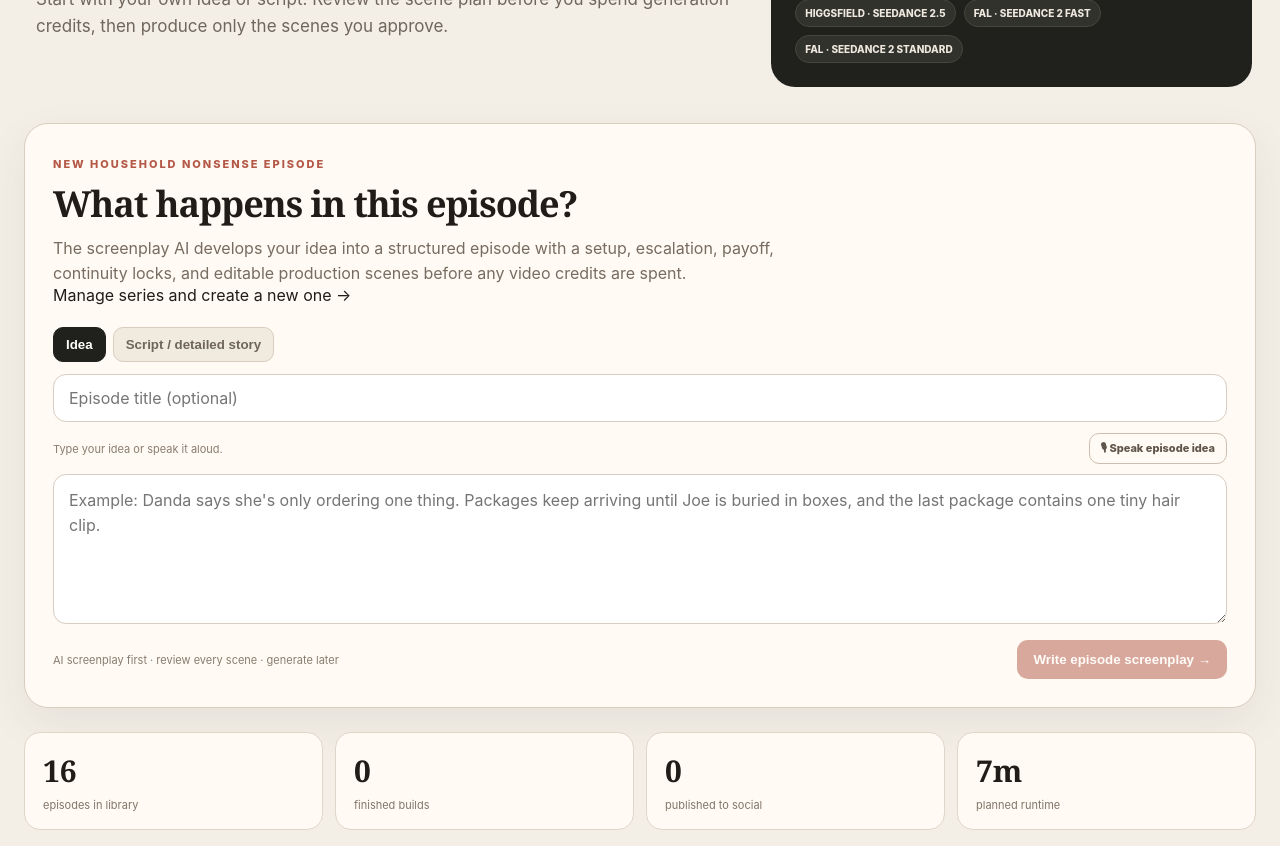
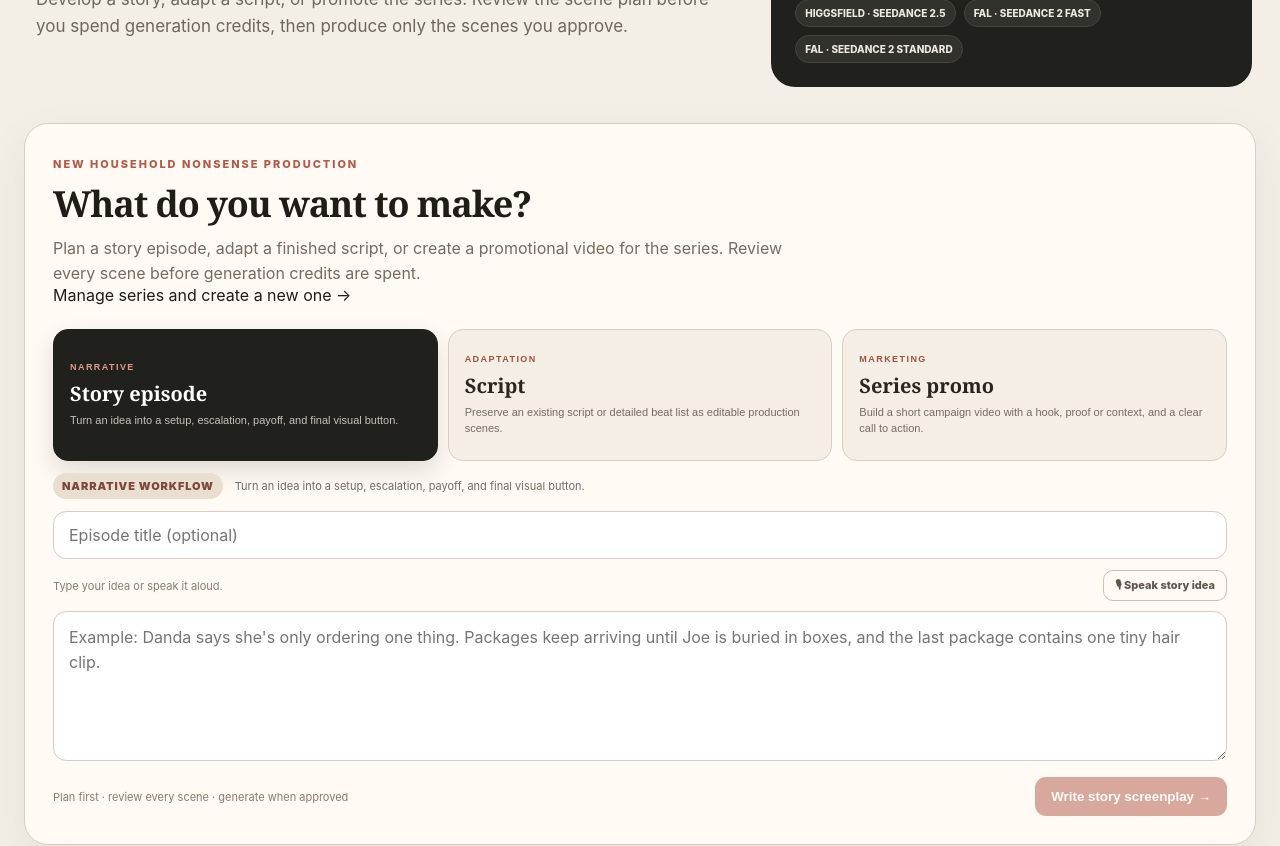
Before and after one commit to retroservices1121/relations, a Next.js app: page /studio in a window 1280 px wide. Shown: the part 340-1186 px from the top of the page. Built offline with nearby package versions, Linux system fonts and the light colour scheme; no server answers; the database is empty.

Commit message:
Add story and series promo workflows

```diff
--- a/app/api/episodes/route.ts
+++ b/app/api/episodes/route.ts
@@ -10,6 +10,38 @@ export const maxDuration = 120;
 
 function clean(value: unknown) {
   return typeof value === "string" ? value.trim() : "";
+}
+
+function campaignBrief(value: unknown) {
+  if (!value || typeof value !== "object") return "";
+  const campaign = value as Record<string, unknown>;
+  const objectiveLabels: Record<string, string> = {
+    "episode-promo": "promote a specific episode",
+    "series-awareness": "build awareness of the recurring series",
+    "audience-growth": "earn follows from new viewers",
+    launch: "announce a launch or new release",
+    retention: "bring existing viewers back for another episode",
+  };
+  const channelLabels: Record<string, string> = {
+    "vertical-social": "TikTok, Instagram Reels, or YouTube Shorts",
+    youtube: "YouTube, using the series' configured aspect ratio",
+    "paid-social": "a paid social placement",
+    "landing-page": "a landing-page hero video",
+  };
+  const objective = clean(campaign.objective);
+  const channel = clean(campaign.channel);
+  const audience = clean(campaign.audience);
+  const callToAction = clean(campaign.callToAction);
+  return [
+    `Campaign objective: ${objectiveLabels[objective] || "promote the series"}.`,
+    `Primary channel: ${channelLabels[channel] || "vertical social video"}.`,
+    audience
+      ? `Audience: ${audience}.`
+      : "Audience: viewers likely to recognize the series' relationship comedy.",
+    callToAction
+      ? `Approved call to action: ${callToAction}.`
+      : "Call to action: invite the viewer to watch or follow without inventing an offer.",
+  ].join("\n");
 }
 
 export async function GET() {
@@ -33,7 +65,12 @@ export async function POST(request: NextRequest) {
   try {
     const body = await request.json();
     const prompt = clean(body.prompt);
-    const mode = body.mode === "script" ? "script" : "idea";
+    const requestedMode = clean(body.mode);
+    const mode = requestedMode === "script"
+      ? "script"
+      : requestedMode === "marketing"
+        ? "marketing"
+        : "story";
     const seriesId = clean(body.seriesId) || "household-nonsense";
     if (prompt.length < 10)
       return NextResponse.json(
@@ -52,7 +89,14 @@ export async function POST(request: NextRequest) {
     const series = await getSeries(seriesId);
     if (!series) return NextResponse.json({ error: "The selected series could not be found." }, { status: 404 });
     if (!series.characters.length) return NextResponse.json({ error: "Add at least one character to the series before writing an episode." }, { status: 409 });
-    const screenplay = await writeEpisodeScreenplay({ premise: prompt, mode, series });
+    const screenplay = await writeEpisodeScreenplay({
+      premise:
+        mode === "marketing"
+          ? `${campaignBrief(body.campaign)}\n\nCreative brief:\n${prompt}`
+          : prompt,
+      mode,
+      series,
+    });
     const requestedTitle = clean(body.title);
     const episode = await createCustomEpisode({
       title: requestedTitle || screenplay.title,
--- a/app/studio/studio.module.css
+++ b/app/studio/studio.module.css
@@ -13,9 +13,123 @@
   font-size: 11px;
 }
 
+.modeCards {
+  display: grid;
+  grid-template-columns: repeat(3, minmax(0, 1fr));
+  gap: 10px;
+  margin: 24px 0 12px;
+}
+
+.modeCards button {
+  min-height: 132px;
+  padding: 16px;
+  border: 1px solid #d8cec0;
+  border-radius: 15px;
+  background: #f4eee5;
+  color: #29251f;
+  text-align: left;
+  cursor: pointer;
+}
+
+.modeCards button > span,
+.modeCards button > strong,
+.modeCards button > small { display: block; }
+
+.modeCards button > span {
+  color: #a44e3f;
+  font-size: 9px;
+  font-weight: 900;
+  letter-spacing: .16em;
+  text-transform: uppercase;
+}
+
+.modeCards button > strong {
+  margin: 8px 0 6px;
+  font-family: Georgia, serif;
+  font-size: 20px;
+}
+
+.modeCards button > small {
+  color: #766c61;
+  font-size: 11px;
+  line-height: 1.45;
+}
+
+.modeCards .activeModeCard {
+  border-color: #20201d;
+  background: #20201d;
+  color: #fff;
+  box-shadow: 0 10px 24px rgba(32, 32, 29, .14);
+}
+
+.modeCards .activeModeCard > span { color: #e39a89; }
+.modeCards .activeModeCard > small { color: #c9c1b7; }
+
+.modeSummary {
+  display: flex;
+  align-items: center;
+  gap: 12px;
+  margin-bottom: 12px;
+  color: #766c61;
+  font-size: 11px;
+}
+
+.modeSummary span {
+  flex: 0 0 auto;
+  border-radius: 999px;
+  background: #eaded1;
+  color: #7d473c;
+  padding: 6px 9px;
+  font-weight: 900;
+  text-transform: uppercase;
+  letter-spacing: .08em;
+}
+
+.modeSummary p { margin: 0; }
+
+.campaignFields {
+  display: grid;
+  grid-template-columns: repeat(2, minmax(0, 1fr));
+  gap: 10px;
+  margin: 14px 0;
+  padding: 16px;
+  border: 1px solid #dfd3c4;
+  border-radius: 15px;
+  background: #f5efe7;
+}
+
+.campaignFields label {
+  display: grid;
+  gap: 6px;
+  color: #625a51;
+  font-size: 10px;
+  font-weight: 900;
+  letter-spacing: .05em;
+  text-transform: uppercase;
+}
+
+.campaignFields input,
+.campaignFields select {
+  width: 100%;
+  padding: 11px 12px;
+  border: 1px solid #d7cdc0;
+  border-radius: 10px;
+  background: #fff;
+  color: #27231f;
+  font: inherit;
+  font-size: 12px;
+  text-transform: none;
+  letter-spacing: 0;
+}
+
 @media (max-width: 640px) {
   .composerPromptTools {
     align-items: flex-start;
     flex-direction: column;
   }
+
+  .modeCards,
+  .campaignFields { grid-template-columns: 1fr; }
+  .modeCards button { min-height: auto; }
+  .modeSummary { align-items: flex-start; flex-direction: column; }
 }
--- a/components/NewEpisodeComposer.tsx
+++ b/components/NewEpisodeComposer.tsx
@@ -5,19 +5,33 @@ import { useRouter } from "next/navigation";
 import styles from "../app/studio/studio.module.css";
 import SpeechInputButton from "./SpeechInputButton";
 
-type Mode = "idea" | "script";
+type Mode = "story" | "script" | "marketing";
 
-export default function NewEpisodeComposer({seriesId="household-nonsense",seriesTitle="Household Nonsense"}:{seriesId?:string;seriesTitle?:string}) {
+const modes: Array<{ id: Mode; label: string; eyebrow: string; description: string }> = [
+  { id: "story", label: "Story episode", eyebrow: "Narrative", description: "Turn an idea into a setup, escalation, payoff, and final visual button." },
+  { id: "script", label: "Script", eyebrow: "Adaptation", description: "Preserve an existing script or detailed beat list as editable production scenes." },
+  { id: "marketing", label: "Series promo", eyebrow: "Marketing", description: "Build a short campaign video with a hook, proof or context, and a clear call to action." },
+];
+
+export default function NewEpisodeComposer({
+  seriesId = "household-nonsense",
+  seriesTitle = "Household Nonsense",
+}: { seriesId?: string; seriesTitle?: string }) {
   const router = useRouter();
-  const [mode, setMode] = useState<Mode>("idea");
+  const [mode, setMode] = useState<Mode>("story");
   const [title, setTitle] = useState("");
   const [prompt, setPrompt] = useState("");
+  const [objective, setObjective] = useState("episode-promo");
+  const [channel, setChannel] = useState("vertical-social");
+  const [audience, setAudience] = useState("");
+  const [callToAction, setCallToAction] = useState("");
   const [busy, setBusy] = useState(false);
   const [error, setError] = useState("");
+  const selectedMode = modes.find((item) => item.id === mode) || modes[0];
 
   async function createEpisode() {
     if (!prompt.trim()) {
-      setError("Describe the episode or paste a script first.");
+      setError(mode === "marketing" ? "Describe what this promo should feature first." : "Describe the episode or paste a script first.");
       return;
     }
     setBusy(true);
@@ -26,17 +40,17 @@ export default function NewEpisodeComposer({seriesId="household-nonsense",series
       const response = await fetch("/api/episodes", {
         method: "POST",
         headers: { "Content-Type": "application/json" },
-        body: JSON.stringify({ mode, title, prompt, seriesId }),
+        body: JSON.stringify({
+          mode, title, prompt, seriesId,
+          campaign: mode === "marketing" ? { objective, channel, audience, callToAction } : undefined,
+        }),
       });
       const data = await response.json();
-      if (!response.ok)
-        throw new Error(data.error || "Could not create episode plan.");
+      if (!response.ok) throw new Error(data.error || "Could not create production plan.");
       router.push(`/episodes/${data.episode.id}`);
       router.refresh();
     } catch (err) {
-      setError(
-        err instanceof Error ? err.message : "Could not create episode plan.",
-      );
+      setError(err instanceof Error ? err.message : "Could not create production plan.");
       setBusy(false);
     }
   }
@@ -44,60 +58,40 @@ export default function NewEpisodeComposer({seriesId="household-nonsense",series
   return (
     <section className={styles.composer}>
       <div className={styles.composerIntro}>
-        <span className={styles.kicker}>New {seriesTitle} episode</span>
-        <h2>What happens in this episode?</h2>
-        <p>
-          The screenplay AI develops your idea into a structured episode with a
-          setup, escalation, payoff, continuity locks, and editable production
-          scenes before any video credits are spent.
-        </p>
-        {seriesId === "household-nonsense" && (
-          <a href="/series">Manage series and create a new one →</a>
-        )}
+        <span className={styles.kicker}>New {seriesTitle} production</span>
+        <h2>What do you want to make?</h2>
+        <p>Plan a story episode, adapt a finished script, or create a promotional video for the series. Review every scene before generation credits are spent.</p>
+        {seriesId === "household-nonsense" && <a href="/series">Manage series and create a new one →</a>}
       </div>
-      <div className={styles.modeTabs}>
-        <button
-          className={mode === "idea" ? styles.activeTab : ""}
-          onClick={() => setMode("idea")}
-        >
-          Idea
-        </button>
-        <button
-          className={mode === "script" ? styles.activeTab : ""}
-          onClick={() => setMode("script")}
-        >
-          Script / detailed story
-        </button>
+
+      <div className={styles.modeCards} role="tablist" aria-label="Production type">
+        {modes.map((item) => (
+          <button key={item.id} type="button" role="tab" aria-selected={mode === item.id} className={mode === item.id ? styles.activeModeCard : ""} onClick={() => { setMode(item.id); setError(""); }}>
+            <span>{item.eyebrow}</span><strong>{item.label}</strong><small>{item.description}</small>
+          </button>
+        ))}
       </div>
-      <input
-        className={styles.composerTitle}
-        value={title}
-        onChange={(e) => setTitle(e.target.value)}
-        placeholder="Episode title (optional)"
-      />
+
+      <div className={styles.modeSummary}><span>{selectedMode.eyebrow} workflow</span><p>{selectedMode.description}</p></div>
+
+      {mode === "marketing" && (
+        <div className={styles.campaignFields}>
+          <label>Campaign objective<select value={objective} onChange={(event) => setObjective(event.target.value)}><option value="episode-promo">Promote an episode</option><option value="series-awareness">Build series awareness</option><option value="audience-growth">Grow followers</option><option value="launch">Launch or announcement</option><option value="retention">Bring viewers back</option></select></label>
+          <label>Primary channel<select value={channel} onChange={(event) => setChannel(event.target.value)}><option value="vertical-social">TikTok / Reels / Shorts</option><option value="youtube">YouTube video</option><option value="paid-social">Paid social ad</option><option value="landing-page">Landing page hero</option></select></label>
+          <label>Audience<input value={audience} onChange={(event) => setAudience(event.target.value)} placeholder="Example: couples who share the same everyday arguments" /></label>
+          <label>Call to action<input value={callToAction} onChange={(event) => setCallToAction(event.target.value)} placeholder="Example: Follow for the next episode" /></label>
+        </div>
+      )}
+
+      <input className={styles.composerTitle} value={title} onChange={(event) => setTitle(event.target.value)} placeholder={mode === "marketing" ? "Campaign or promo title (optional)" : "Episode title (optional)"} />
       <div className={styles.composerPromptTools}>
-        <span>Type your idea or speak it aloud.</span>
-        <SpeechInputButton
-          value={prompt}
-          onChange={setPrompt}
-          label={mode === "idea" ? "Speak episode idea" : "Dictate script"}
-        />
+        <span>{mode === "marketing" ? "Describe the episode, joke, moment, or series promise to feature." : "Type your idea or speak it aloud."}</span>
+        <SpeechInputButton value={prompt} onChange={setPrompt} label={mode === "script" ? "Dictate script" : mode === "marketing" ? "Speak promo brief" : "Speak story idea"} />
       </div>
-      <textarea
-        className={styles.composerInput}
-        value={prompt}
-        onChange={(e) => setPrompt(e.target.value)}
-        placeholder={
-          mode === "idea"
-            ? "Example: Danda says she's only ordering one thing. Packages keep arriving until Joe is buried in boxes, and the last package contains one tiny hair clip."
-            : "Paste your script or detailed story here. Include the beats you want preserved and we'll turn them into editable scenes."
-        }
-      />
+      <textarea className={styles.composerInput} value={prompt} onChange={(event) => setPrompt(event.target.value)} placeholder={mode === "story" ? "Example: Danda says she's only ordering one thing. Packages keep arriving until Joe is buried in boxes, and the last package contains one tiny hair clip." : mode === "script" ? "Paste your script or detailed story here. Include the beats you want preserved and we'll turn them into editable scenes." : "Example: Tease the blanket-stealing episode. Open on Joe confidently getting into bed, reveal Danda taking the whole blanket, and end on Joe's defeated stare with a follow prompt."} />
       <div className={styles.composerFoot}>
-        <span>AI screenplay first · review every scene · generate later</span>
-        <button disabled={busy || !prompt.trim()} onClick={createEpisode}>
-          {busy ? "Writing screenplay…" : "Write episode screenplay →"}
-        </button>
+        <span>Plan first · review every scene · generate when approved</span>
+        <button disabled={busy || !prompt.trim()} onClick={createEpisode}>{busy ? "Building production plan…" : mode === "marketing" ? "Plan series promo →" : "Write story screenplay →"}</button>
       </div>
       {error && <p className={styles.composerError}>{error}</p>}
     </section>
--- a/lib/screenplay.ts
+++ b/lib/screenplay.ts
@@ -134,6 +134,12 @@ Give every scene one short, useful overlay caption of no more than 90 characters
 Bed and sleep scenes use believable sleep clothing and no shoes on a bed unless the creator explicitly requires otherwise.
 
 Use 2 to 12 scenes. Use 4 to 12 seconds per scene. Prefer the scene count required by the creator's actual story beats; do not collapse explicitly separate visual beats just to make the episode shorter. Return only the requested JSON.`;
+
+const MARKETING_ADDENDUM = `This request is for a promotional video for the selected recurring series. Build one coherent, editable video sequence rather than a list of unrelated campaign ideas.
+
+Give every scene a marketing job. Open with a visually immediate hook, then show an honest story moment or series premise as context or proof, and finish with a clean conversion beat. The sequence must still feel like the series rather than a generic advertisement. Use only the supplied series facts and creator brief. Do not invent view counts, reviews, awards, product claims, release dates, offers, or audience proof.
+
+Treat the approved call to action as overlay copy in the caption field. Do not ask the video model to render words, logos, interface elements, or captions inside the generated image. Keep essential subjects away from the edges so the final overlay and platform controls have clear space. Variants, channels, and campaign strategy are outside this deliverable: return one production-ready promo sequence.`;
 
 function requestedSceneCount(premise: string) {
   const normalized = premise.toLowerCase();
@@ -272,7 +278,7 @@ function screenplayModel() {
 
 export async function writeEpisodeScreenplay(input: {
   premise: string;
-  mode: "idea" | "script";
+  mode: "idea" | "story" | "script" | "marketing";
   series?: SeriesConfig;
 }): Promise<{ title: string; hook: string; scenes: Scene[] }> {
   const apiKey = process.env.OPENAI_API_KEY?.trim();
@@ -286,7 +292,9 @@ export async function writeEpisodeScreenplay(input: {
   const instruction =
     input.mode === "script"
       ? "Adapt the creator-provided script into production scenes. Preserve every creator-requested beat, its plot, scene order, joke, and ending. Never omit a listed beat. Improve only clarity, animation blocking, and continuity."
-      : "Develop the creator's idea into a complete short animated episode. Preserve every creator-requested beat in order. Never omit a listed request, costume, action, caption, or transformation. If the creator says each beat must be a separate scene, do not merge them.";
+      : input.mode === "marketing"
+        ? "Turn the campaign and creative brief into one short promotional video for this series. Use a hook, honest context or proof from the supplied premise, and a final conversion beat. Preserve any approved call to action exactly in the final scene caption."
+        : "Develop the creator's idea into a complete short animated episode. Preserve every creator-requested beat in order. Never omit a listed request, costume, action, caption, or transformation. If the creator says each beat must be a separate scene, do not merge them.";
   const controller = new AbortController();
   const timeout = setTimeout(() => controller.abort(), 90000);
   try {
@@ -299,7 +307,13 @@ export async function writeEpisodeScreenplay(input: {
       body: JSON.stringify({
         model,
         messages: [
-          { role: "system", content: SYSTEM_PROMPT },
+          {
+            role: "system",
+            content:
+              input.mode === "marketing"
+                ? `${SYSTEM_PROMPT}\n\n${MARKETING_ADDENDUM}`
+                : SYSTEM_PROMPT,
+          },
           {
             role: "user",
             content: `${instruction}\n\nSELECTED SERIES BIBLE:\nTitle: ${series.title}\nDescription: ${series.description}\nFormat: ${series.format} Aspect ratio: ${series.aspectRatio || "9:16"}\nVisual style: ${series.visualStyle}\nScreenplay rules: ${series.screenplayRules}\nAllowed cast:\n${series.characters.map((character) => `- key=${character.key}; name=${character.name}; ${character.description}`).join("\n")}\nIn every characters array, use the exact key values listed above, never display names.\n\nCREATOR INPUT:\n${input.premise}`,
```
Also changed, not shown: app/studio/page.tsx (+1 -1 lines).
